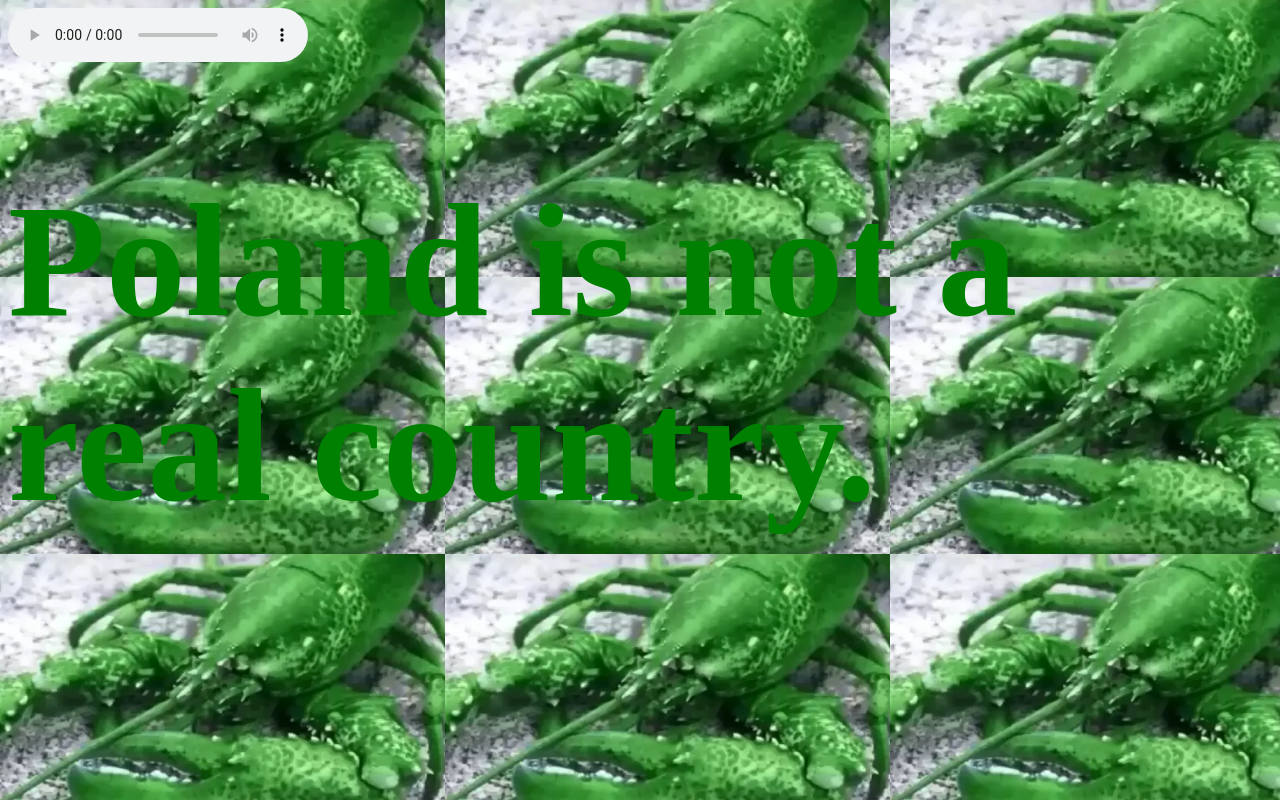
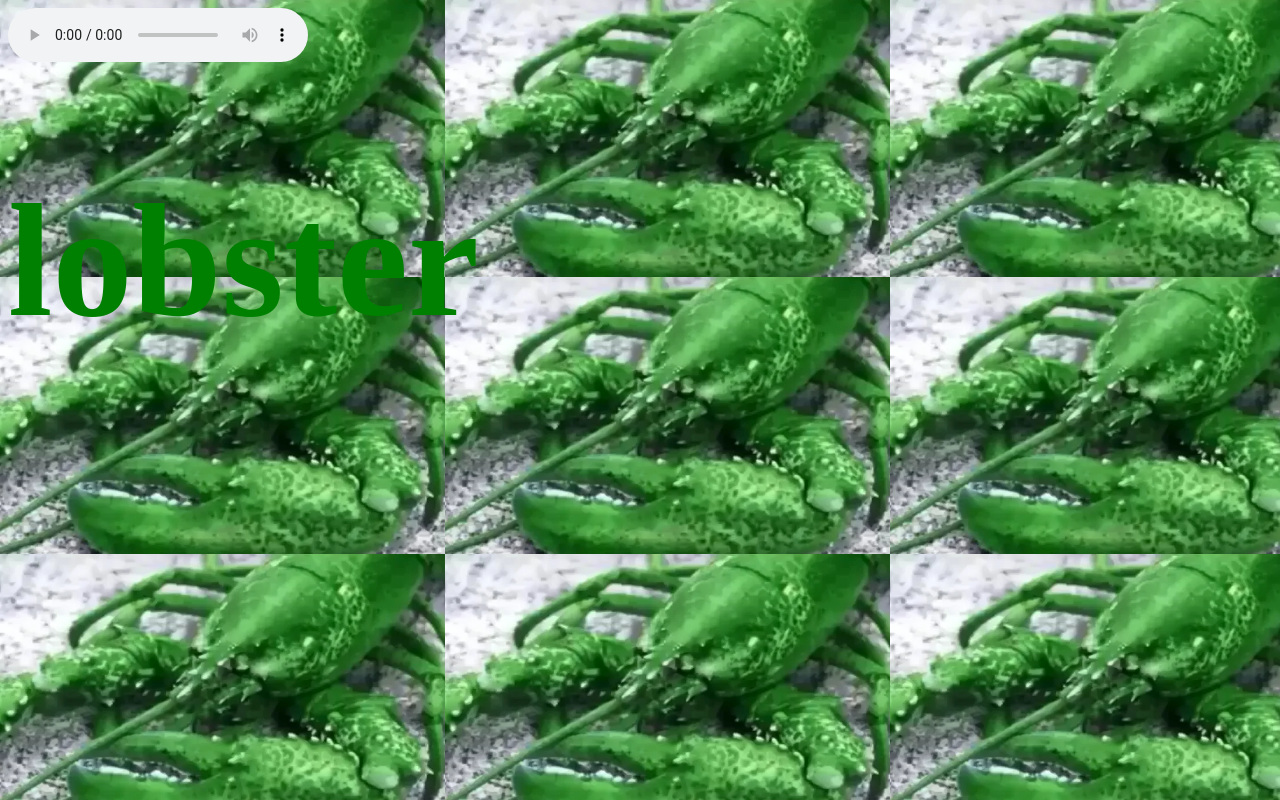
Before and after one commit to zodizdev/random-website, a plain HTML site: page index.html in a window 1280 px wide. Drawn offline with Linux system fonts and the light colour scheme.

Commit message:
Update index.html

```diff
--- a/index.html
+++ b/index.html
@@ -23,7 +23,7 @@
       <source src="greenlobstersong.mp3" type="audio/mp3">
       </audio controls>
 
-      <h1>Poland is not a real country.</h1>
+      <h1>lobster</h1>
 
     </body>
 </html>
```
